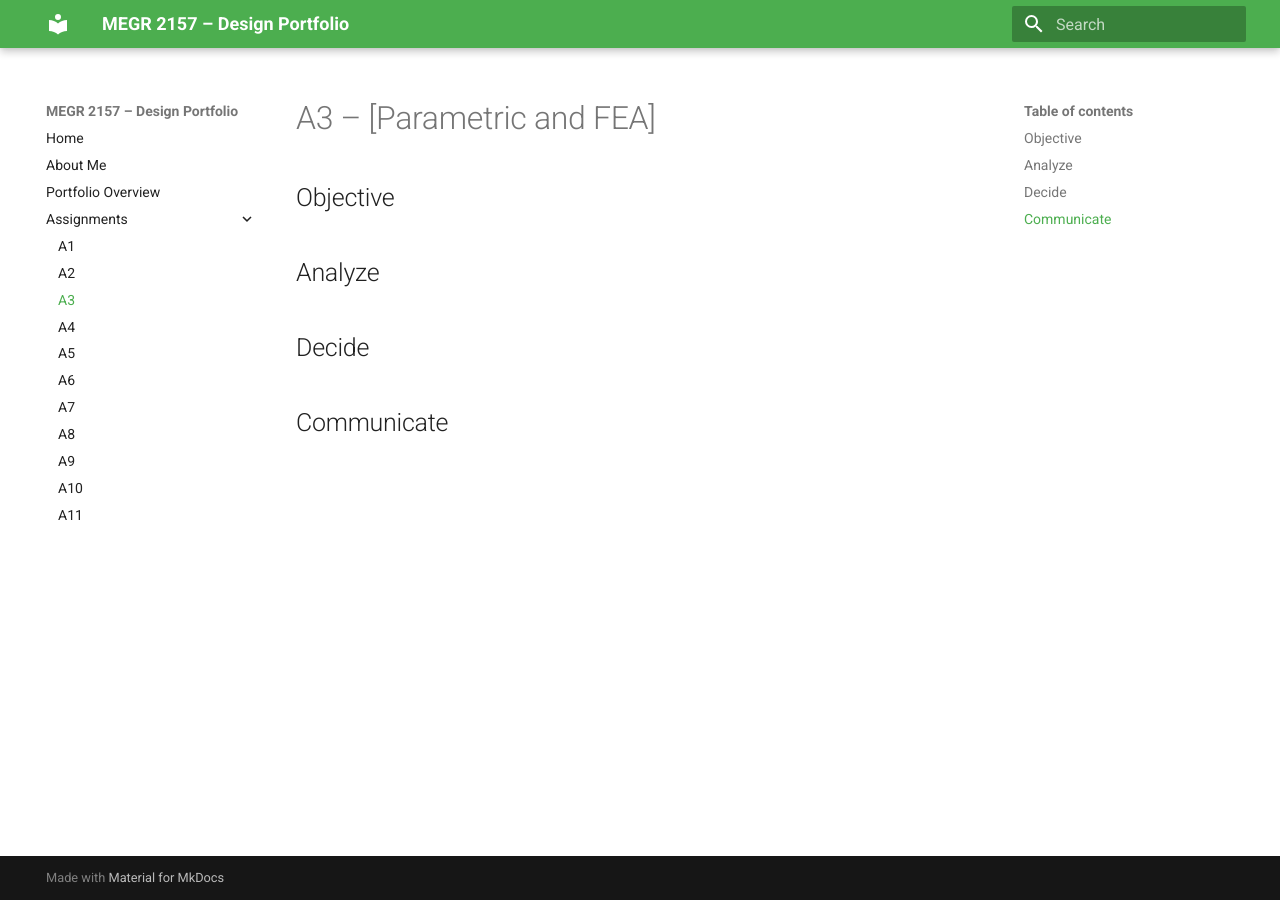
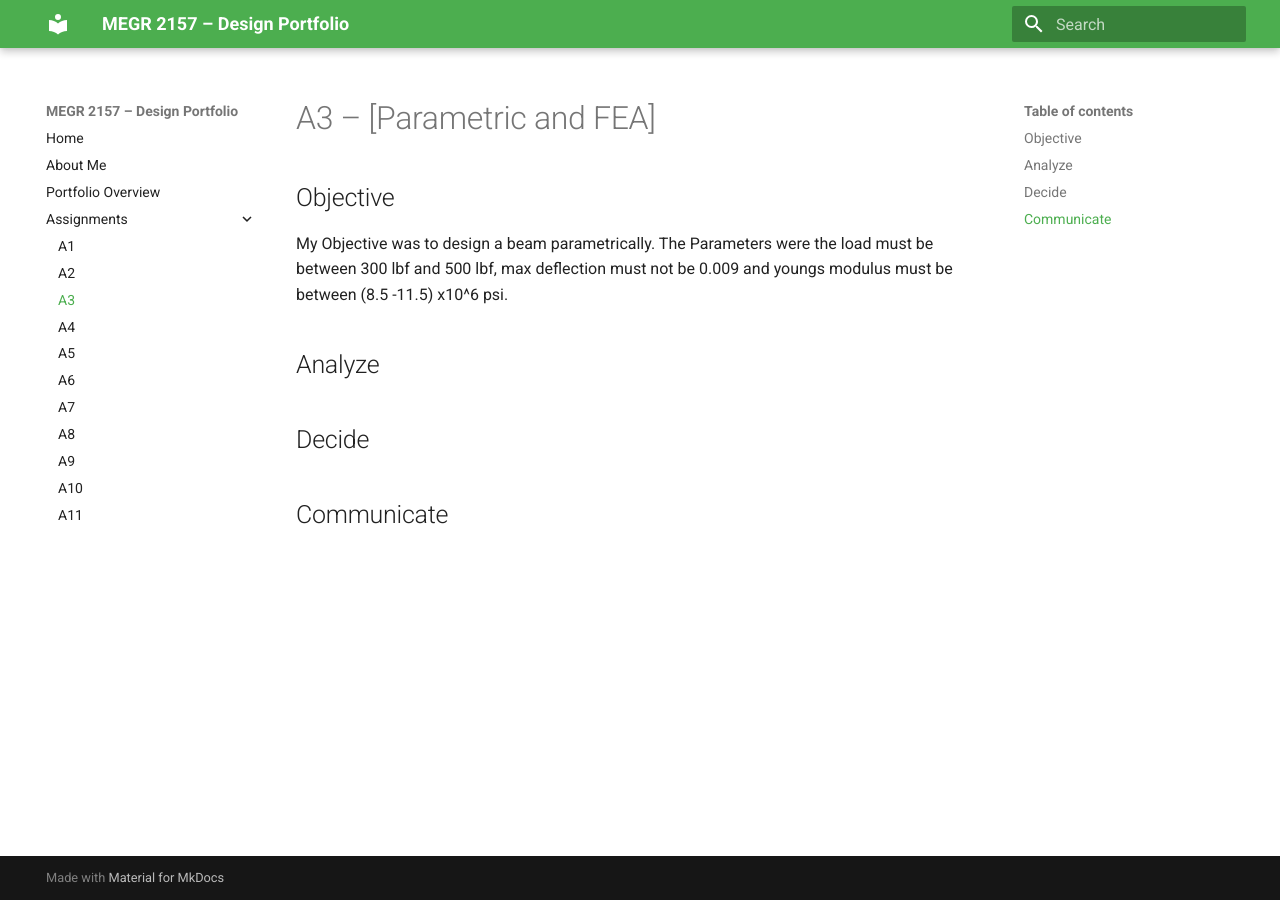
Before and after one commit to thord1-stack/design-projects-portfolio, an MkDocs documentation site: the page built from docs/assignments/A03/index.md, in a window 1280 px wide. Built offline with MkDocs 1.6.1 and Material for MkDocs 9.7.7, drawn with Linux system fonts in a browser that asks for light colours.

Commit message:
Update index.md

```diff
--- a/docs/assignments/A03/index.md
+++ b/docs/assignments/A03/index.md
@@ -1,7 +1,7 @@
 # A3 – [Parametric and FEA]
 
 ## Objective
-
+My Objective was to design a beam parametrically. The Parameters were the load must be between 300 lbf and 500 lbf, max deflection must not be 0.009 and youngs modulus must be between (8.5 -11.5) x10^6 psi.
 
 ## Analyze
 
```
